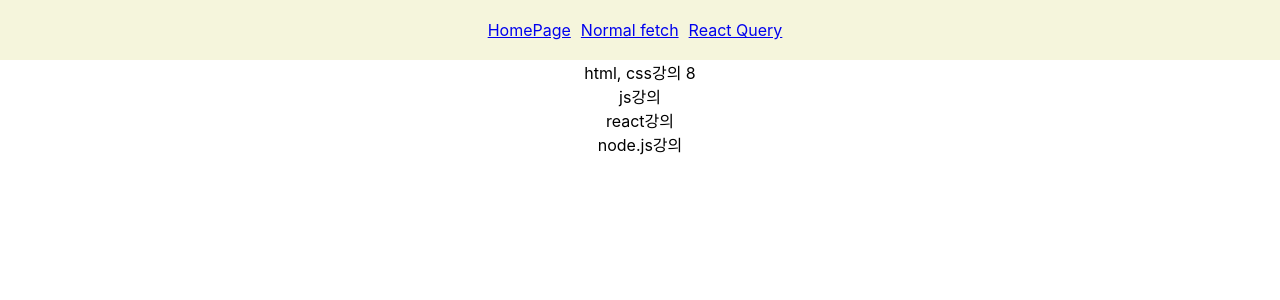
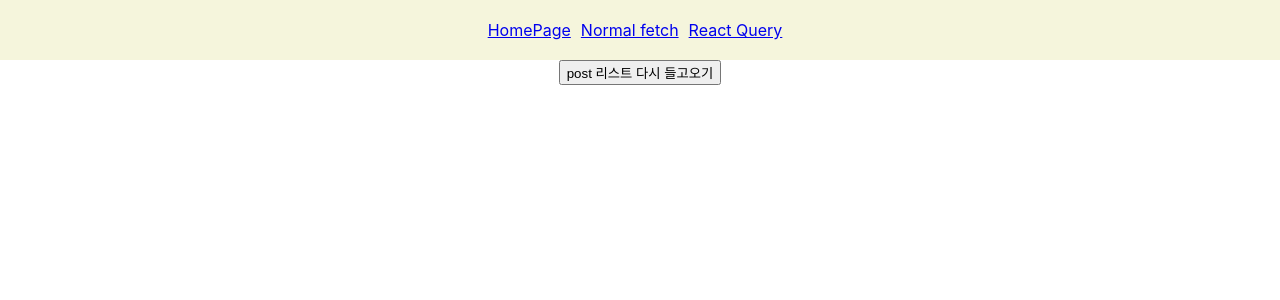
Before and after one commit to haejin-park/react-query, a React (Create React App) app: page /react-query in a window 1280 px wide. Shown: the top 300 px of the page. Built offline with nearby package versions, Linux system fonts and the light colour scheme; data requests are answered from the project's data file.

Commit message:
useQuery 기타 옵션들(refetchInterval, refetchOnMount, refetchOnWindowFocus, enabled)

```diff
--- a/src/pages/ReactQueryPage.jsx
+++ b/src/pages/ReactQueryPage.jsx
@@ -6,15 +6,17 @@ const ReactQueryPage = () => {
     const fetchPost = () => {
         return axios.get('http://localhost:3004/posts');
     }
-    const {isLoading, data ,isError, error} = useQuery({
+    const {isLoading, data ,isError, error, refetch} = useQuery({
         queryKey:['posts'],
         queryFn: fetchPost,
         retry:1,
-        staleTime:20000, // staleTime 기본값 0 => 매번 api 호출 => staleTime은 매번 호출 안해도되는 카테고리 데이터 호출시 사용하기 좋음(staleTime동안 fresh상태가 유지되다가 stale이 됨. 이 시간동안 다시 reactQuery페이지에 가더라도 api호출 안하고 이 시간이 지나고 다시  reactQuery페이지에갔을 때 호출이 일어남. 그리고나서 다시 reactQuery페이지가면 gcTime이 끝날 때까지 캐시가 있으니까 호출이 안일어나다가 gcTime이 끝나면 캐시가 없어지니까 다시 호출이 일어남)
-        gcTime: 60000, // staleTime < gcTime여야함.(캐시가 없으면 아무리 staleTime이 길어도 api호출이 일어나기 때문에(inactive 0이 더이상 캐시를 사용하지 않는 상태. gcTime동안 카운트되다가 inactive가 0이됨)
         select:(data) => {
             return data.data;
         },
+        // refetchInterval: 3000, //해당 시간마다 api 호출하는거
+        // refetchOnMount: false, //component가 시작될 때 fetch할지말지 여부 (home에서 reactQuery페이지 갔을 때 한번만 부르고 영원히 안부르고 true로 하면 갈 떄 마다 호출됨. 기본값은 true)
+        // refetchOnWindowFocus: true, //해당 화면에 포커스 될 때마다 자동으로 reFresh해주는거(유저에게 매번 새로운 데이터 보여주고 싶을 때 사용)
+        enabled:false,
     });
     console.log('data', data, ', isLoading', isLoading);
     console.log('isError', isError, 'error', error);
@@ -24,7 +26,14 @@ const ReactQueryPage = () => {
     if(isError){
         return <h1>{error.message}</h1>
     }
-    return <div>{data.map((item, index) => (<div key={data[index].id}>{item.title}</div>))}</div>;
+    return (
+        <div>
+            {data?.map((item, index) => (
+                <div key={data[index].id}>{item.title}</div>
+            ))}
+            <button onClick={refetch}>post 리스트 다시 들고오기</button>
+        </div>
+    );
 }
 
 export default ReactQueryPage
```
